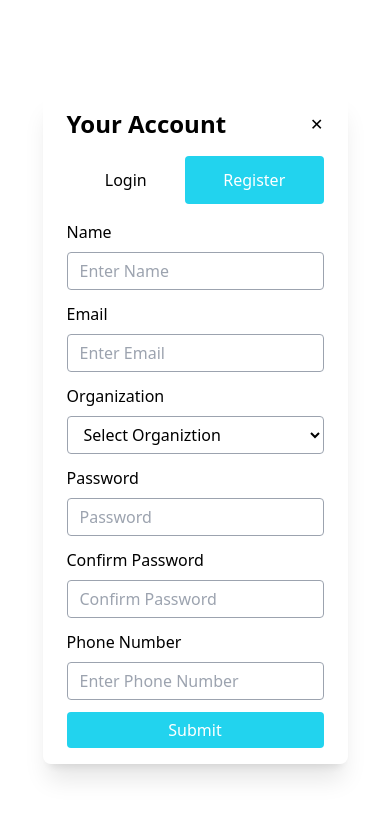
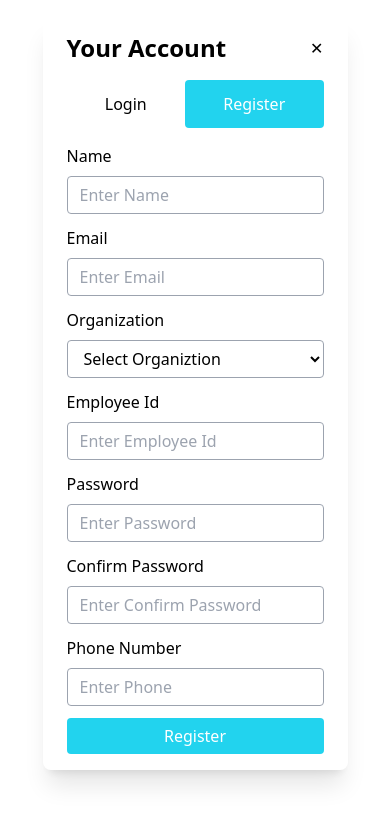
Before and after one commit to HussainMojahid/canteenFe, an Angular app: page / in a window 390 px wide. Both pictures are taken after a click on the link "Register". Shown: the top 824 px of the page. Built offline with nearby package versions, Linux system fonts and the light colour scheme.

Commit message:
added Dynamic Input Field

```diff
--- a/src/app/shared/input/input.component.html
+++ b/src/app/shared/input/input.component.html
@@ -1,3 +1,3 @@
-<input  [type]="type"
+<input  [type]="type" [placeholder]="placeholder"
   class="block w-full px-3 py-1.5 bg-white bg-clip-padding bg-no-repeat border border-solid border-gray-400 ransition duration-500 focus:outline-none rounded bg-transparent focus:border-cyan-400 text-black"
-  [placeholder]="placeholder"/>
+  />
--- a/src/app/shared/modal/modal.component.html
+++ b/src/app/shared/modal/modal.component.html
@@ -1,31 +1,28 @@
 <!-- Auth Modal -->
 <div class="fixed z-50 inset-0 overflow-y-auto" id="modal">
-    <div class="flex items-end justify-center min-h-screen pt-4 px-4 pb-20 text-center
-      sm:block sm:p-0">
-      <!-- Modal BG Overlay -->
-      <div class="fixed inset-0 transition-opacity">
-        <div class="absolute inset-0 bg-white-400 opacity-100"></div>
-      </div>
+  <div
+    class="flex items-center justify-center min-h-screen pt-4 px-4 pb-20 text-center sm:block sm:p-0"
+  >
+    <!-- This element is to trick the browser into centering the modal contents. -->
+    <span class="hidden sm:inline-block sm:align-middle sm:h-screen"
+      >&#8203;</span
+    >
 
-      <!-- This element is to trick the browser into centering the modal contents. -->
-      <span class="hidden sm:inline-block sm:align-middle sm:h-screen">&#8203;</span>
-
-      <div class="inline-block align-bottom bg-secondary rounded-lg text-left overflow-hidden
-        shadow-xl transform transition-all sm:my-8 sm:align-middle sm:max-w-lg sm:w-full">
-
+    <!-- rounded tab shadow -->
+    <div
+      class="inline-block align-bottom bg-secondary rounded-lg text-left overflow-hidden shadow-xl transform transition-all sm:my-8 sm:align-middle sm:max-w-lg sm:w-full"
+    >
       <!-- Add margin if you want to see some of the overlay behind the modal-->
       <div class="py-4 text-left px-6">
         <!--Title-->
         <div class="flex justify-between items-center pb-4">
           <ng-content select="[heading]"> </ng-content>
+
           <!-- Modal Close Button -->
-            <div class="modal-close cursor-pointer z-50">
-              &#x2715;
-            </div>
+          <div class="modal-close cursor-pointer z-50">&#x2715;</div>
         </div>
 
         <ng-content> </ng-content>
-
       </div>
     </div>
   </div>
--- a/src/app/user/change-password/change-password.component.html
+++ b/src/app/user/change-password/change-password.component.html
@@ -2,27 +2,19 @@
 <form>
   <div class="mb-3">
     <label class="inline-block mb-2">Current Password</label>
-    <input
-      type="password"
-      class="block w-full py-1.5 px-3 text-black border border-gray-400 transition duration-500 focus:outline-none rounded bg-transparent focus:border-cyan-400"
-      placeholder="Enter Current Password"
-    />
+
+    <app-input type="password" placeholder="Enter Current Password">
+    </app-input>
   </div>
   <div class="mb-3">
     <label class="inline-block mb-2">New Password</label>
-    <input
-      type="password"
-      class="block w-full py-1.5 px-3 text-black border border-gray-400 transition duration-500 focus:outline-none rounded bg-transparent focus:border-cyan-400"
-      placeholder="Enter Password"
-    />
+    <app-input type="password" placeholder="Enter Current Password">
+    </app-input>
   </div>
   <div class="mb-3">
     <label class="inline-block mb-2">Confirm New Password</label>
-    <input
-      type="password"
-      class="block w-full py-1.5 px-3 text-black border border-gray-400 transition duration-500 focus:outline-none rounded bg-transparent focus:border-cyan-400"
-      placeholder="Enter Password"
-    />
+    <app-input type="password" placeholder="Enter Current Password">
+    </app-input>
   </div>
   <button
     type="submit"
--- a/src/app/user/forget-password/forget-password.component.html
+++ b/src/app/user/forget-password/forget-password.component.html
@@ -1,14 +1,9 @@
 <!-- Login Form -->
-  <form  >
+<form>
   <!-- Email -->
   <div class="mb-3">
     <label class="inline-block mb-2">Email</label>
-      <input
-
-        class="block w-full py-1.5 px-3 text-black border border-gray-400 transition duration-500 focus:outline-none rounded bg-transparent focus:border-cyan-400"
-        placeholder="Enter Email"
-      />
-
+    <app-input type="email" placeholder="Enter Email"> </app-input>
   </div>
   <button
     type="submit"
--- a/src/app/user/login/login.component.html
+++ b/src/app/user/login/login.component.html
@@ -1,25 +1,15 @@
 <!-- Login Form -->
-  <form  >
+<form>
   <!-- Email -->
   <div class="mb-3">
     <label class="inline-block mb-2">Email</label>
-      <input
-
-        class="block w-full py-1.5 px-3 text-black border border-gray-400 transition duration-500 focus:outline-none rounded bg-transparent focus:border-cyan-400"
-        placeholder="Enter Email"
-      />
-
+    <app-input type="email" placeholder="Enter Email"> </app-input>
   </div>
   <!-- Password -->
   <div class="mb-3">
     <label class="inline-block mb-2">Password</label>
-      <input
-        type="password"
-        name="password"
-        class="block w-full py-1.5 px-3 text-black border border-gray-400 transition duration-500 focus:outline-none rounded bg-transparent focus:border-cyan-400"
-        placeholder="Password"
-      />
 
+    <app-input type="password" placeholder="Password"> </app-input>
   </div>
   <button
     type="submit"
--- a/src/app/user/register/register.component.html
+++ b/src/app/user/register/register.component.html
@@ -2,70 +2,55 @@
   <!-- Name -->
   <div class="mb-3">
     <label class="inline-block mb-2">Name</label>
-    <input
-      type="text"
-      class="block w-full py-1.5 px-3 text-black border border-gray-400 transition duration-500 focus:outline-none rounded bg-transparent focus:border-cyan-400"
-      placeholder="Enter Name"
-    />
+    <app-input placeholder="Enter Name"> </app-input>
   </div>
   <!-- Email -->
   <div class="mb-3">
     <label class="inline-block mb-2">Email</label>
-    <input
-      type="email"
-      class=" block w-full px-3 py-1.5 bg-white bg-clip-padding bg-no-repeat border border-solid border-gray-400 ransition duration-500 focus:outline-none rounded bg-transparent focus:border-cyan-400 text-black"
-      placeholder="Enter Email"
-    />
+    <app-input type="email" placeholder="Enter Email"> </app-input>
   </div>
   <!-- Age -->
   <div class="mb-3">
     <label class="inline-block mb-2">Organization</label>
-    <!-- <input type="select"
-        class="block w-full py-1.5 px-3 text-gray-200 border border-gray-400 transition
-          duration-500 focus:outline-none rounded bg-transparent focus:border-cyan-400" /> -->
     <select
       name="Organization"
       id=""
-
-      class="form-select form-select-lg mb-3  block w-full px-3 py-1.5 bg-white bg-clip-padding bg-no-repeat border border-solid border-gray-400 ransition duration-500 focus:outline-none rounded bg-transparent focus:border-cyan-400 text-black"
+      class="form-select form-select-lg mb-3 block w-full px-3 py-1.5 bg-white bg-clip-padding bg-no-repeat border border-solid border-gray-400 ransition duration-500 focus:outline-none rounded bg-transparent focus:border-cyan-400 text-black"
     >
-      <option disabled selected value="Select Organiztion">Select Organiztion</option>
+      <option disabled selected value="Select Organiztion">
+        Select Organiztion
+      </option>
       <option value="New Vision">New Vision</option>
       <option value="New Vision">Core Card</option>
       <option value="New Vision">GTS</option>
     </select>
   </div>
+  <!-- Employee Id -->
+  <div class="mb-3">
+    <label class="inline-block mb-2">Employee Id</label>
+    <app-input type="text" placeholder="Enter Employee Id"> </app-input>
+  </div>
   <!-- Password -->
   <div class="mb-3">
     <label class="inline-block mb-2">Password</label>
-    <input
-      type="password"
-      class="block w-full py-1.5 px-3 text-black border border-gray-400 transition duration-500 focus:outline-none rounded bg-transparent focus:border-cyan-400"
-      placeholder="Password"
-    />
+    <app-input type="password" placeholder="Enter Password"> </app-input>
   </div>
   <!-- Confirm Password -->
   <div class="mb-3">
     <label class="inline-block mb-2">Confirm Password</label>
-    <input
-      type="password"
-      class="block w-full py-1.5 px-3 text-black border border-gray-400 transition duration-500 focus:outline-none rounded bg-transparent focus:border-cyan-400"
-      placeholder="Confirm Password"
-    />
+    <app-input type="password" placeholder="Enter Confirm Password">
+    </app-input>
   </div>
   <!-- Phone Number -->
   <div class="mb-3">
     <label class="inline-block mb-2">Phone Number</label>
-    <input
-      type="text"
-      class="block w-full py-1.5 px-3 text-black border border-gray-400 transition duration-500 focus:outline-none rounded bg-transparent focus:border-cyan-400"
-      placeholder="Enter Phone Number"
-    />
+    <app-input type="text" placeholder="Enter Phone"> </app-input>
   </div>
+
   <button
     type="submit"
     class="block w-full bg-cyan-400 text-white py-1.5 px-3 rounded transition hover:bg-cyan-500"
   >
-    Submit
+    Register
   </button>
 </form>
```
Lines whose indentation alone changed are shown as unchanged.
